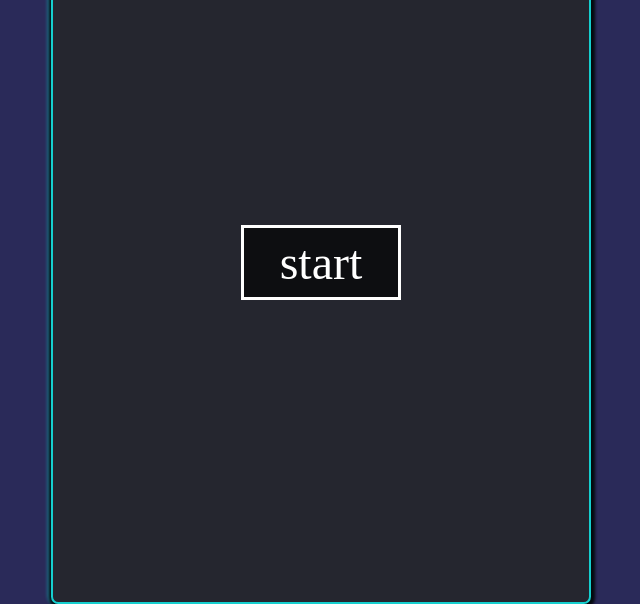
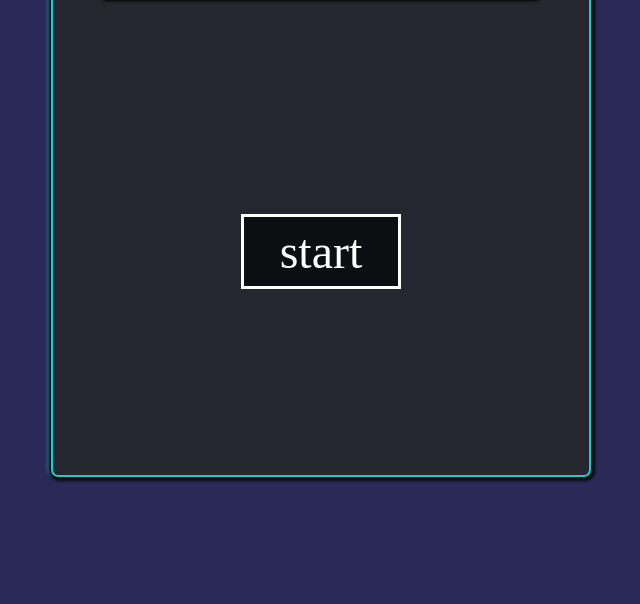
Before and after one commit to krzysztof-kozak/odin-rock-paper-scissors, a plain HTML site: page index.html in a window 1280 px wide. Shown: the part 273-877 px from the top of the page, without its empty margins (319-959 px from the left). After the commit the page ends 800 px from the top, so only its background shows below. Drawn offline with Linux system fonts and the light colour scheme.

Commit message:
Adjust grid size

```diff
--- a/style.css
+++ b/style.css
@@ -40,7 +40,8 @@ p {
 
 .grid {
 	display: grid;
-	grid-template-rows: 1fr 3fr;
+	grid-template-rows: 1fr minmax(400px, 2fr);
+	grid-gap: 5%;
 }
 
 .hidden {
```
